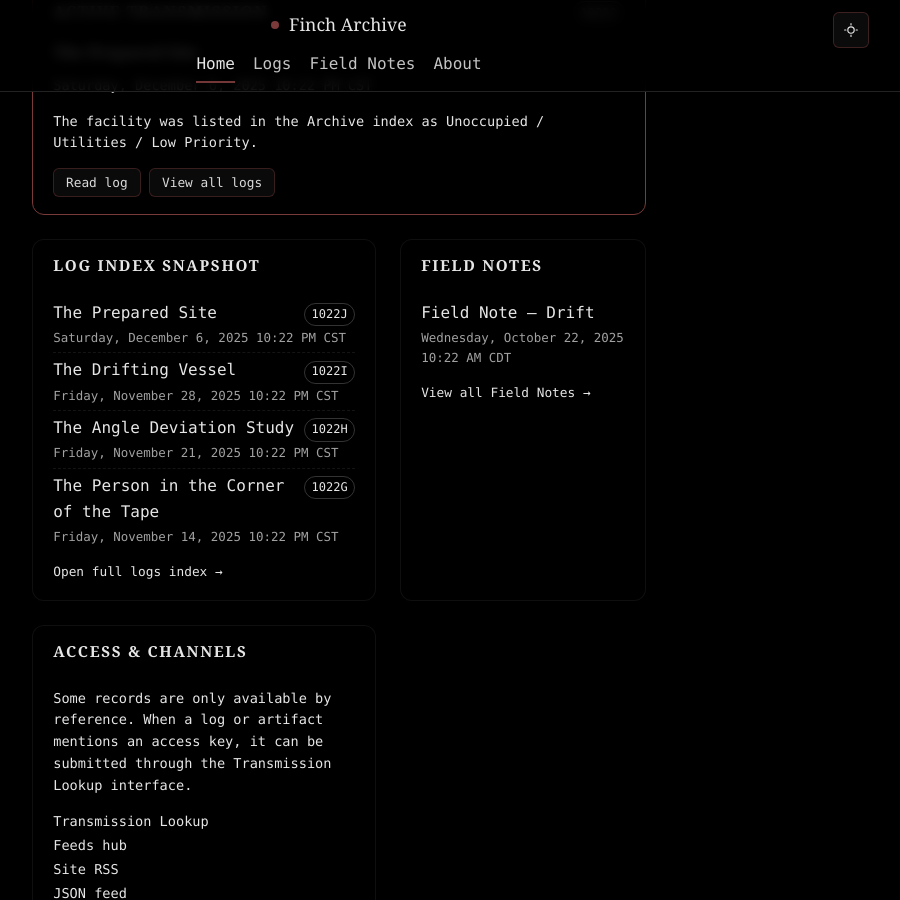
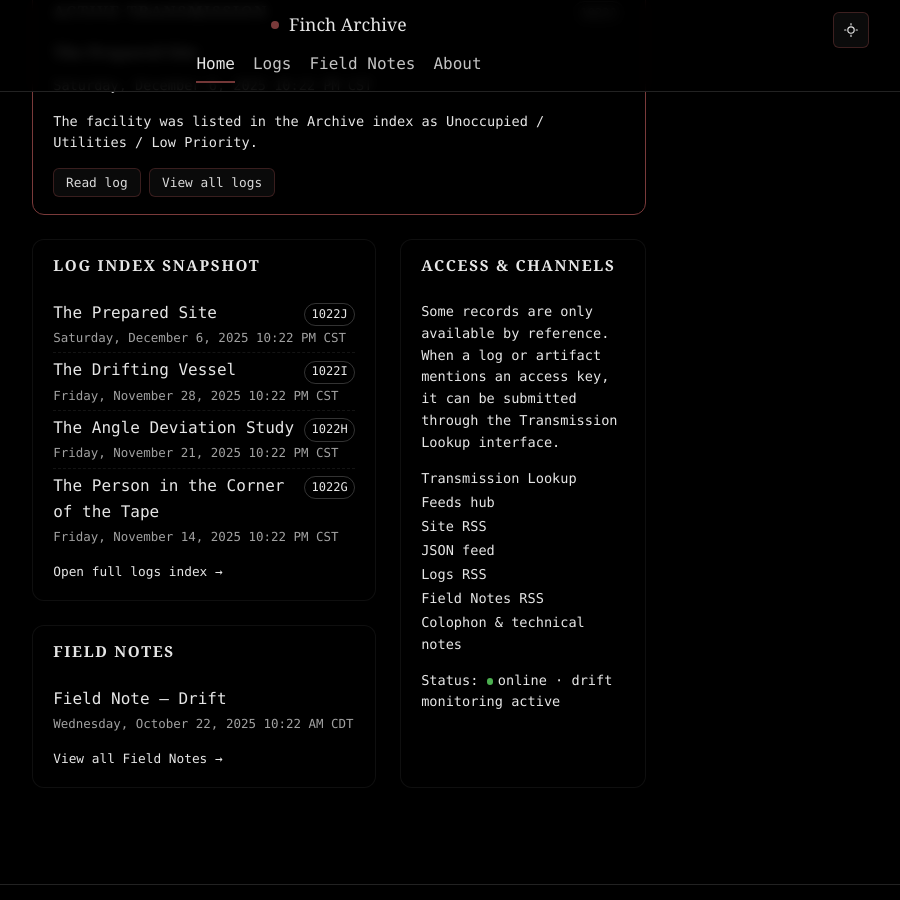
Before and after one commit to HallowayFinch/fincharchive.com, a Jekyll site: the page built from index.html, in a window 1280 px wide and 900 px high, scrolled down 855 px. Shown: the whole window, without its empty margins (301-1201 px from the left). Built offline with Jekyll 4.4.1, drawn with Linux system fonts in a browser that asks for light colours.

Commit message:
Update index.html

```diff
--- a/index.html
+++ b/index.html
@@ -99,7 +99,7 @@ hero_h: 900
     </article>
 
     <!-- Panel 2: Log index snapshot -->
-    <article class="home-panel" aria-labelledby="panel-logs-title">
+    <article class="home-panel home-panel--logs" aria-labelledby="panel-logs-title">
       <header class="panel-header">
         <h2 id="panel-logs-title" class="panel-title">Log index snapshot</h2>
       </header>
@@ -133,7 +133,7 @@ hero_h: 900
     </article>
 
     <!-- Panel 3: Field Notes -->
-    <article class="home-panel" aria-labelledby="panel-notes-title">
+    <article class="home-panel home-panel--notes" aria-labelledby="panel-notes-title">
       <header class="panel-header">
         <h2 id="panel-notes-title" class="panel-title">Field Notes</h2>
       </header>
@@ -166,9 +166,9 @@ hero_h: 900
     </article>
 
     <!-- Panel 4: Access & feeds -->
-    <article class="home-panel" aria-labelledby="panel-access-title">
+    <article class="home-panel home-panel--access" aria-labelledby="panel-access-title">
       <header class="panel-header">
-        <h2 id="panel-access-title" class="panel-title">Access & channels</h2>
+        <h2 id="panel-access-title" class="panel-title">Access &amp; channels</h2>
       </header>
 
       <p class="panel-text">
```
